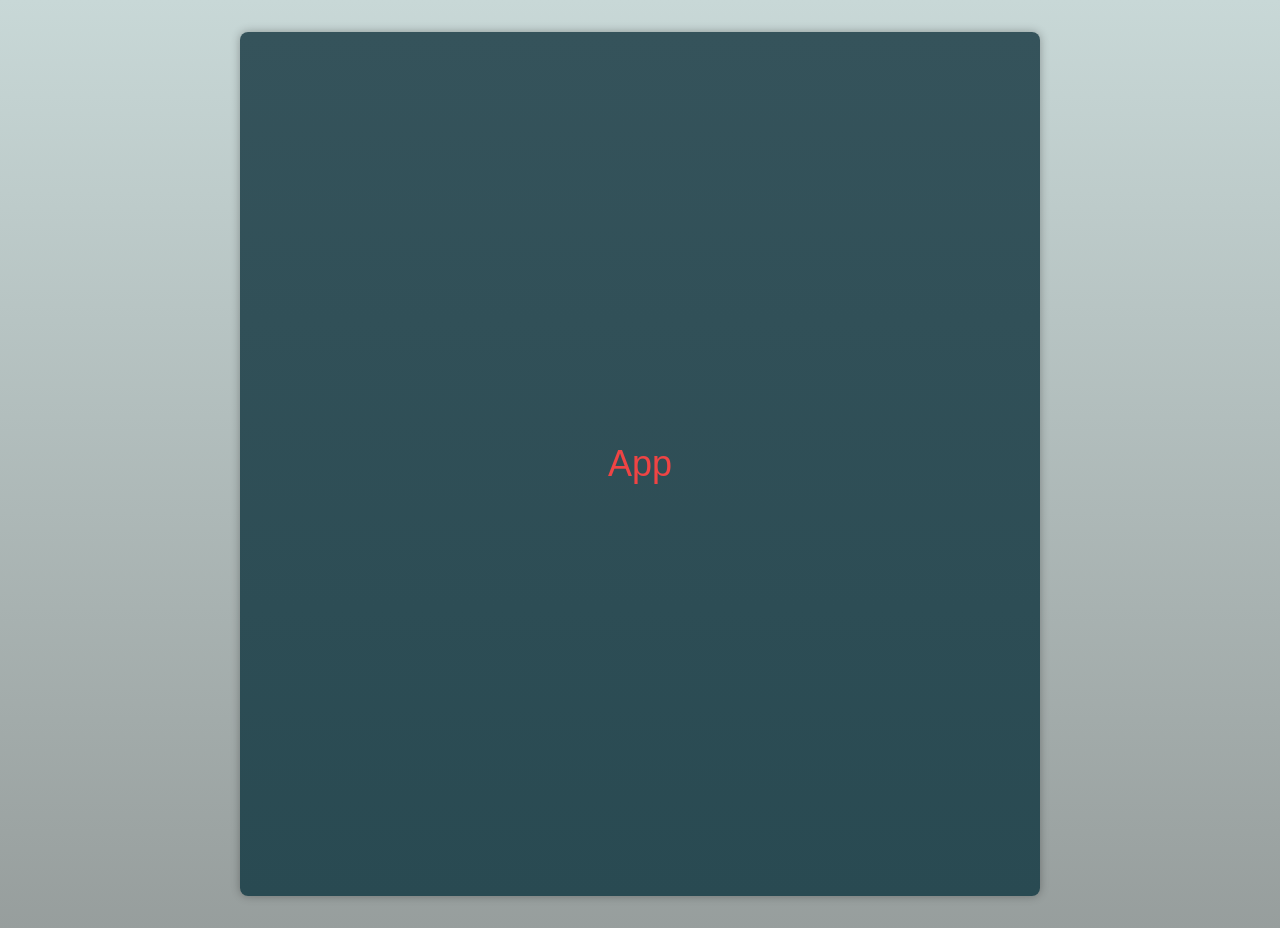
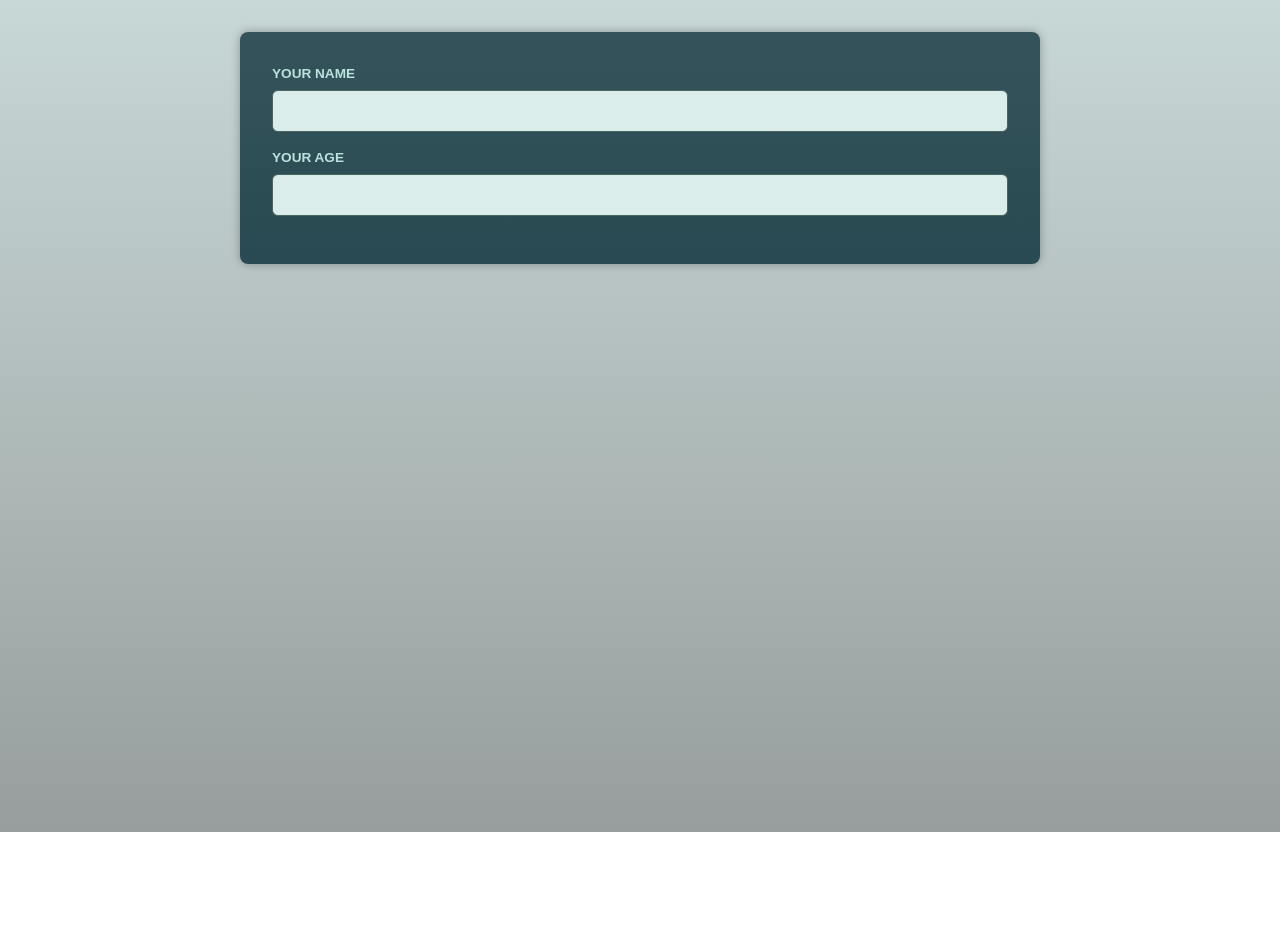
Before and after one commit to BaGorK/react-timer, a React (Vite) app: page / in a window 1280 px wide. After the commit the page ends 832 px from the top, so only its background shows below. Built offline with nearby package versions, Linux system fonts and the light colour scheme.

Commit message:
feat: building a basic wrapper component

```diff
--- a/src/App.tsx
+++ b/src/App.tsx
@@ -1,8 +1,11 @@
+import Input from './components/UI/Input';
+
 function App() {
   return (
-    <div className='h-screen flex justify-center items-center'>
-      <h1 className='text-4xl text-center text-red-500'>App</h1>
-    </div>
+    <main>
+      <Input id='name' label='Your name' />
+      <Input id='age' label='Your age' />
+    </main>
   );
 }
 
--- /dev/null
+++ b/src/components/UI/Input.tsx
@@ -0,0 +1,15 @@
+type InputProps = {
+  label: string;
+  id: string;
+};
+
+function Input({ label, id }: InputProps) {
+  return (
+    <p>
+      <label htmlFor={id}>{label}</label>
+      <input id={id} type='text' />
+    </p>
+  );
+}
+
+export default Input;
```
